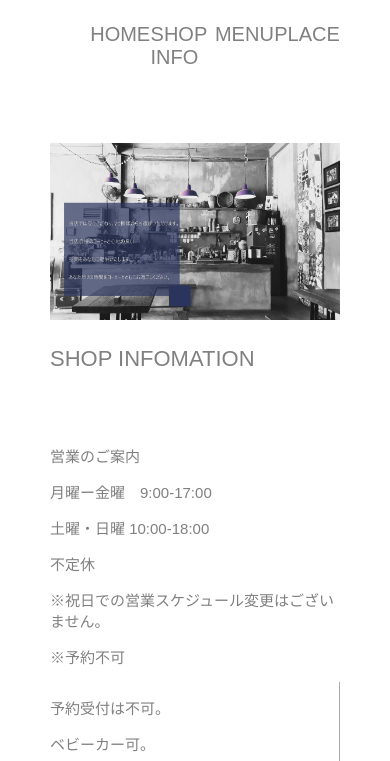
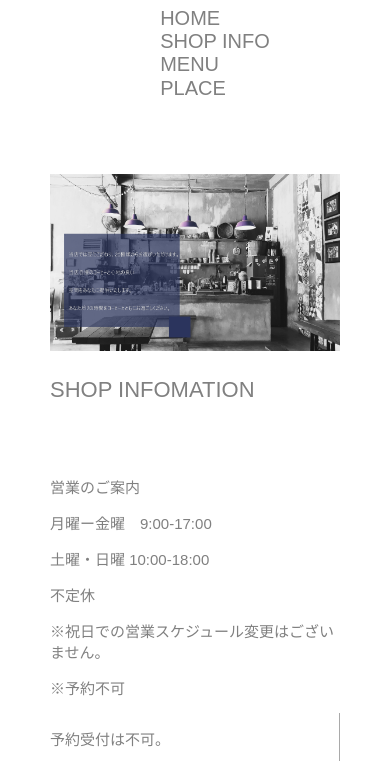
Before and after one commit to nimonosann/first, a plain HTML site: page index.html in a window 390 px wide. Shown: the part 66-827 px from the top of the page. Drawn offline with nearby package versions, Linux system fonts and the light colour scheme; files that its build step writes are made by us from their sources; a script that the page names is missing.

Commit message:
Update styles.css

```diff
--- a/styles.css
+++ b/styles.css
@@ -93,7 +93,7 @@ font-size: 15px;}
  flex-direction: column;
   align-items: center; }
 
-  .list{flex-direction:column;
+  .list ul{flex-direction:column;
     font-size: 1rem;
   margin-top: 10px;}
   .list li{margin:0.20px;}
@@ -107,3 +107,4 @@ width:100%;}
 .place{flex-direction:column;
 margin-top:20%;
 width:100%;}
+}
```
